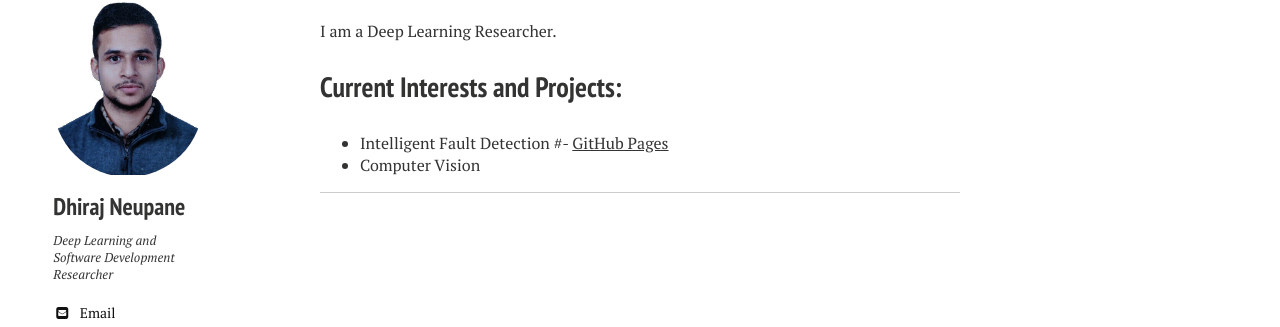
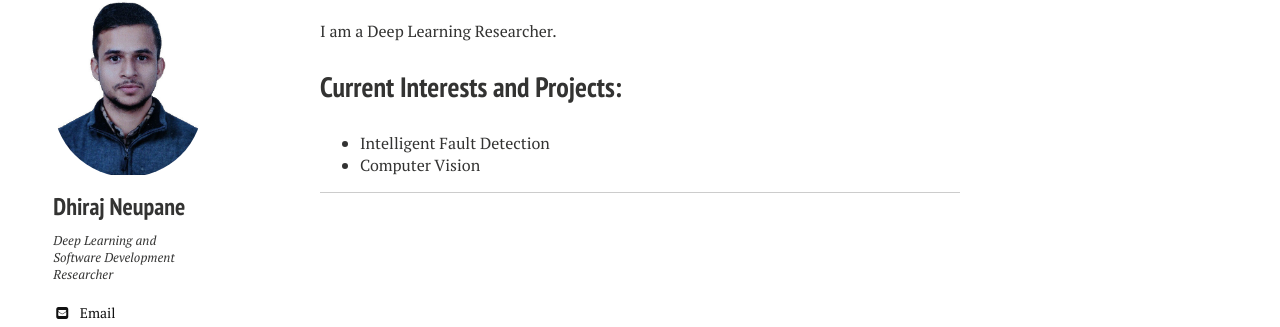
Before and after one commit to PIjarihd/dhirajneupane.github.io, a Jekyll site: the page built from index.md, in a window 1280 px wide. Shown: the part 166-493 px from the top of the page. Built offline with Jekyll 4.4.1, drawn with Linux system fonts in a browser that asks for light colours; nearby versions of some CDN libraries; some web fonts are replaced.

Commit message:
Update index.md

```diff
--- a/index.md
+++ b/index.md
@@ -8,5 +8,5 @@ I am a Deep Learning Researcher.
 ## Current Interests and Projects:
 
 - Intelligent Fault Detection
-#- [GitHub Pages](https://dhirajneupane.github.io/)
+<!--#- [GitHub Pages](https://dhirajneupane.github.io/) -->
 - Computer Vision
```
